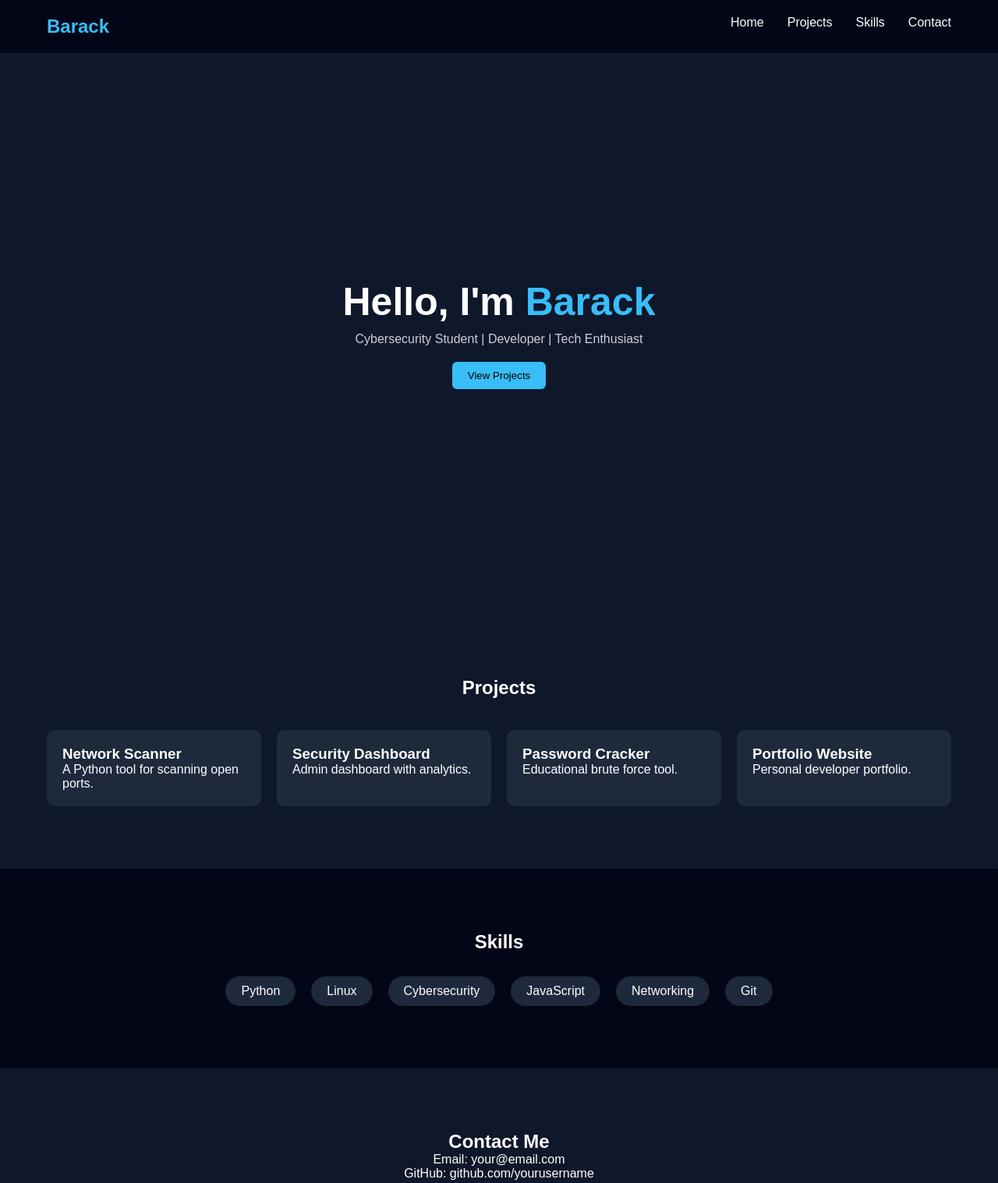
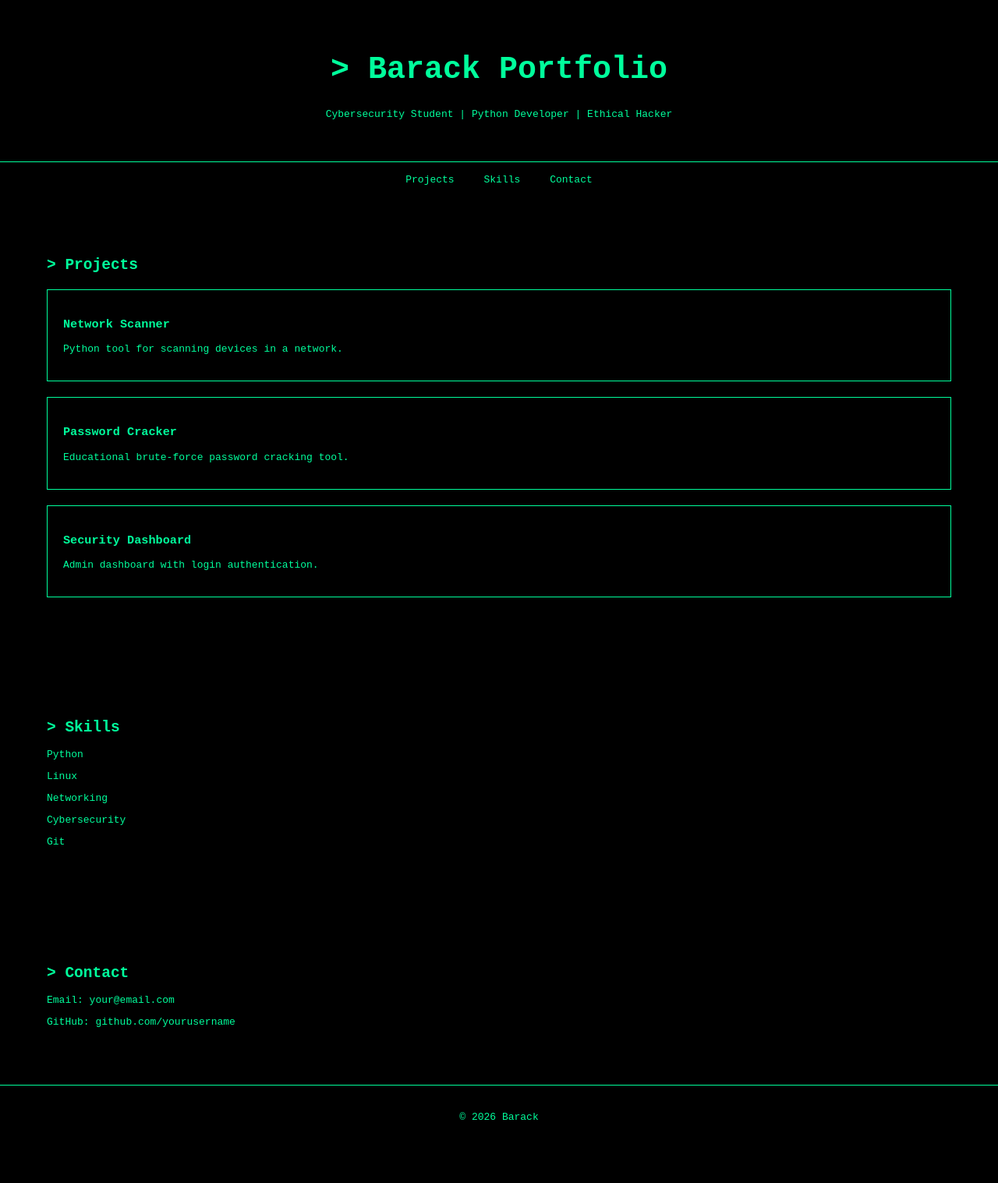
Before and after one commit to Orahle/barack.github.io, a plain HTML site: page index.html in a window 1280 px wide. Shown: the top 1517 px of the page at 78% size. After the commit the page ends 1473 px from the top, so only its background shows below. Drawn offline with Linux system fonts and the light colour scheme.

Commit message:
Refactor index.html for portfolio updates

```diff
--- a/index.html
+++ b/index.html
@@ -1,148 +1,53 @@
 <!DOCTYPE html>
-<html lang="en">
+<html>
 <head>
-<meta charset="UTF-8">
-<meta name="viewport" content="width=device-width, initial-scale=1.0">
-<title>Barack | Portfolio</title>
+
+<title>Barack | Cybersecurity Portfolio</title>
 
 <style>
 
-*{
+body{
+background:black;
+color:#00ff9c;
+font-family:monospace;
 margin:0;
-padding:0;
-box-sizing:border-box;
-font-family:Arial;
 }
 
-body{
-background:#0f172a;
-color:white;
+header{
+text-align:center;
+padding:40px;
+border-bottom:1px solid #00ff9c;
 }
 
-/* NAVBAR */
+h1{
+font-size:40px;
+}
 
 nav{
-display:flex;
-justify-content:space-between;
-padding:20px 60px;
-background:#020617;
-position:sticky;
-top:0;
-}
-
-nav h1{
-color:#38bdf8;
-}
-
-nav ul{
-display:flex;
-gap:30px;
-list-style:none;
+text-align:center;
+padding:15px;
 }
 
 nav a{
+color:#00ff9c;
+margin:15px;
 text-decoration:none;
-color:white;
 }
 
-/* HERO */
-
-.hero{
-height:90vh;
-display:flex;
-flex-direction:column;
-justify-content:center;
-align-items:center;
-text-align:center;
+section{
+padding:60px;
 }
 
-.hero h2{
-font-size:50px;
-}
-
-.hero span{
-color:#38bdf8;
-}
-
-.hero p{
-margin-top:10px;
-opacity:0.8;
-}
-
-.hero button{
-margin-top:20px;
-padding:10px 20px;
-border:none;
-background:#38bdf8;
-border-radius:6px;
-cursor:pointer;
-}
-
-/* PROJECTS */
-
-.projects{
-padding:80px 60px;
-}
-
-.projects h2{
-text-align:center;
-margin-bottom:40px;
-}
-
-.project-grid{
-display:grid;
-grid-template-columns:repeat(auto-fit,minmax(250px,1fr));
-gap:20px;
-}
-
-.card{
-background:#1e293b;
+.project{
+border:1px solid #00ff9c;
 padding:20px;
-border-radius:10px;
-transition:0.3s;
-}
-
-.card:hover{
-transform:translateY(-10px);
-}
-
-/* SKILLS */
-
-.skills{
-padding:80px 60px;
-background:#020617;
-}
-
-.skills h2{
-text-align:center;
-margin-bottom:30px;
-}
-
-.skill-list{
-display:flex;
-flex-wrap:wrap;
-gap:20px;
-justify-content:center;
-}
-
-.skill{
-background:#1e293b;
-padding:10px 20px;
-border-radius:20px;
-}
-
-/* CONTACT */
-
-.contact{
-padding:80px 60px;
-text-align:center;
+margin:20px 0;
 }
 
 footer{
 text-align:center;
 padding:20px;
-background:#020617;
-margin-top:40px;
+border-top:1px solid #00ff9c;
 }
 
 </style>
@@ -151,78 +56,58 @@ margin-top:40px;
 
 <body>
 
+<header>
+
+<h1>> Barack Portfolio</h1>
+
+<p>Cybersecurity Student | Python Developer | Ethical Hacker</p>
+
+</header>
+
 <nav>
-<h1>Barack</h1>
-<ul>
-<li><a href="#">Home</a></li>
-<li><a href="#projects">Projects</a></li>
-<li><a href="#skills">Skills</a></li>
-<li><a href="#contact">Contact</a></li>
-</ul>
+
+<a href="#projects">Projects</a>
+<a href="#skills">Skills</a>
+<a href="#contact">Contact</a>
+
 </nav>
 
-<section class="hero">
+<section id="projects">
 
-<h2>Hello, I'm <span>Barack</span></h2>
+<h2>> Projects</h2>
 
-<p>Cybersecurity Student | Developer | Tech Enthusiast</p>
-
-<button onclick="window.location='#projects'">
-View Projects
-</button>
-
-</section>
-
-<section id="projects" class="projects">
-
-<h2>Projects</h2>
-
-<div class="project-grid">
-
-<div class="card">
+<div class="project">
 <h3>Network Scanner</h3>
-<p>A Python tool for scanning open ports.</p>
+<p>Python tool for scanning devices in a network.</p>
 </div>
 
-<div class="card">
-<h3>Security Dashboard</h3>
-<p>Admin dashboard with analytics.</p>
+<div class="project">
+<h3>Password Cracker</h3>
+<p>Educational brute-force password cracking tool.</p>
 </div>
 
-<div class="card">
-<h3>Password Cracker</h3>
-<p>Educational brute force tool.</p>
-</div>
-
-<div class="card">
-<h3>Portfolio Website</h3>
-<p>Personal developer portfolio.</p>
-</div>
-
+<div class="project">
+<h3>Security Dashboard</h3>
+<p>Admin dashboard with login authentication.</p>
 </div>
 
 </section>
 
-<section id="skills" class="skills">
+<section id="skills">
 
-<h2>Skills</h2>
+<h2>> Skills</h2>
 
-<div class="skill-list">
-
-<div class="skill">Python</div>
-<div class="skill">Linux</div>
-<div class="skill">Cybersecurity</div>
-<div class="skill">JavaScript</div>
-<div class="skill">Networking</div>
-<div class="skill">Git</div>
-
-</div>
+<p>Python</p>
+<p>Linux</p>
+<p>Networking</p>
+<p>Cybersecurity</p>
+<p>Git</p>
 
 </section>
 
-<section id="contact" class="contact">
+<section id="contact">
 
-<h2>Contact Me</h2>
+<h2>> Contact</h2>
 
 <p>Email: your@email.com</p>
 
@@ -232,7 +117,7 @@ View Projects
 
 <footer>
 
-<p>© 2026 Barack Portfolio</p>
+<p>© 2026 Barack</p>
 
 </footer>
 
```
